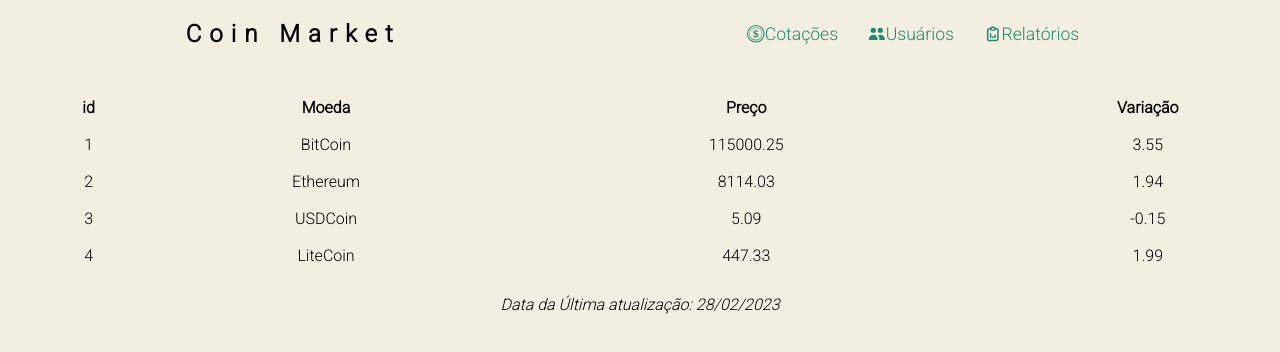
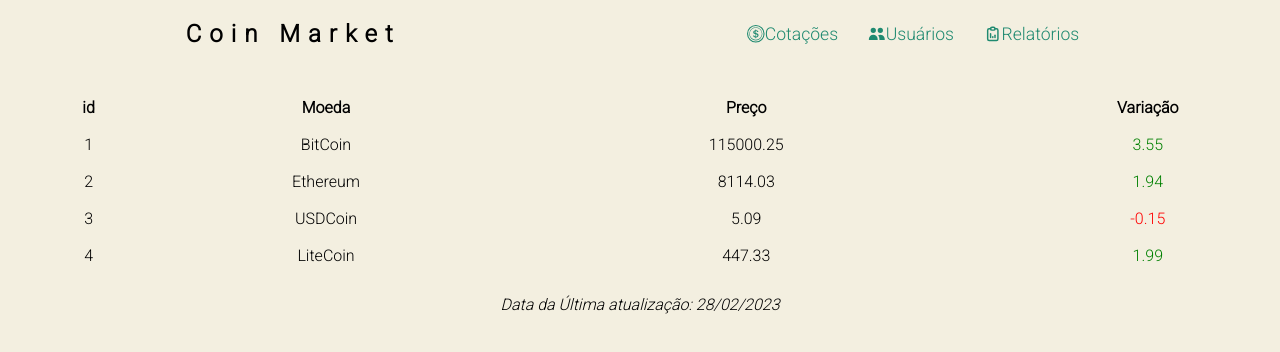
Before and after one commit to FuturoDEV-Pantanal/coinmarket, a React (Create React App) app: page / in a window 1280 px wide. Shown: the top 352 px of the page. Built offline with nearby package versions, Linux system fonts and the light colour scheme; a web font is replaced by a local one.

Commit message:
Adiciona estilizacao condicional se variacao negativa/positiva

```diff
--- a/src/components/Coin/index.js
+++ b/src/components/Coin/index.js
@@ -5,12 +5,16 @@ import './styles.css';
 function Coin( { id, nome, preco, variacao } ) {
     // console.log(props);
     // const { nome, preco } = props;  // destructuring
+
+    const isVariacaoNegativa = variacao < 0;  // boolean
+    console.log('variacao eh negativa', isVariacaoNegativa);
+
   return (
     <tr key={id}>
         <td> { id } </td>
         <td> { nome } </td>
         <td> { preco } </td>
-        <td> { variacao } </td>
+        <td className={isVariacaoNegativa ? 'var-negativa' : 'var-positiva'}> { variacao } </td>
     </tr>
   )
 }
--- a/src/components/Coin/styles.css
+++ b/src/components/Coin/styles.css
@@ -0,0 +1,7 @@
+.var-negativa {
+    color: red;
+}
+
+.var-positiva {
+    color: green;
+}
```
